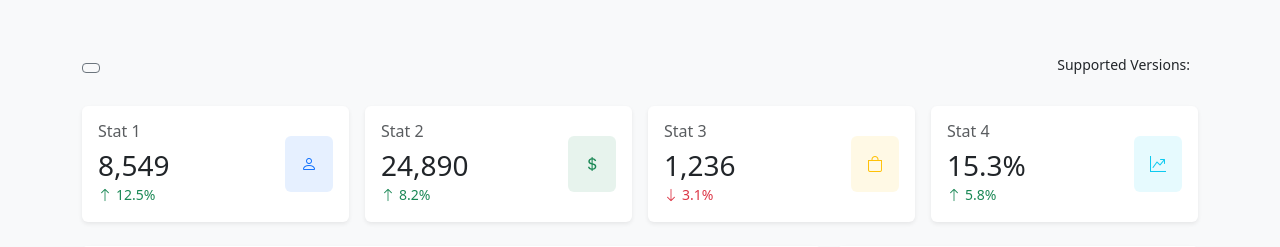
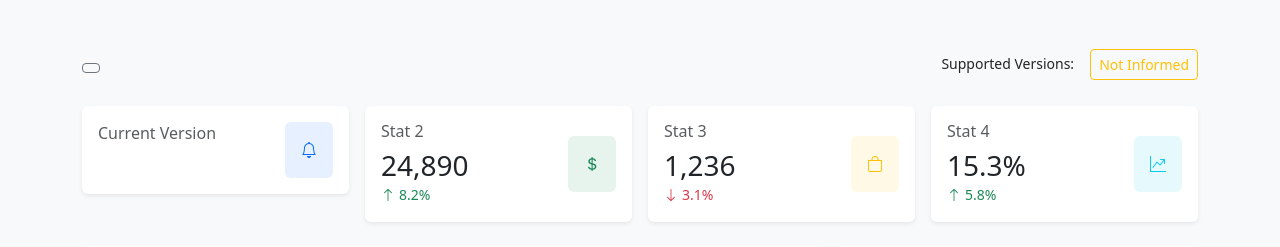
Before and after one commit to mariofix/limelight, a Flask app: template limelight/templates/website/project.html in a window 1280 px wide. Shown: the part 56-303 px from the top of the page. Run offline with Flask 3, Linux system fonts and the light colour scheme; the template is opened without the code that fills it, so the values that code supplies are empty; parts of the project's set-up code (start-up, migrations or seed data) failed here and were passed over; some libraries are stand-ins or nearby versions.

Commit message:
new urls

```diff
--- a/limelight/templates/website/project.html
+++ b/limelight/templates/website/project.html
@@ -10,10 +10,10 @@
 <meta name="author" content="{{ project.title }}">
 <meta name="language" content="English">
 <meta name="revisit-after" content="7 days">
-<link rel="canonical" href="https://flaskpackages.pythonanywhere.com/projects/{{ project.slug }}">
+<link rel="canonical" href="https://flaskpackages.pythonanywhere.com/project/{{ project.slug }}">
 <meta property="og:title" content="{{ project.title }}">
 <meta property="og:site_name" content="Flask Packages">
-<meta property="og:url" content="https://flaskpackages.pythonanywhere.com/projects/{{ project.slug }}">
+<meta property="og:url" content="https://flaskpackages.pythonanywhere.com/project/{{ project.slug }}">
 <meta property="og:description" content="{{ project.description }}">
 <meta property="og:type" content="website">
 
@@ -30,9 +30,13 @@
       </div>
       <div class="d-flex gap-2">
         <span class="btn border-0 btn-sm">Supported Versions:</span>
+        {% if project.supported_python %}
         {% for python_version in project.supported_python %}
         <button class="btn btn-outline-success btn-sm">{{ python_version }}</button>
         {% endfor %}
+        {% else %}
+        <button class="btn btn-outline-warning btn-sm">Not Informed</button>
+        {% endif%}
       </div>
     </div>
 
@@ -43,14 +47,17 @@
           <div class="card-body">
             <div class="d-flex justify-content-between align-items-center">
               <div>
-                <h6 class="text-muted mb-2">Stat 1</h6>
-                <h3 class="mb-0">8,549</h3>
-                <small class="text-success">
-                  <i class="bi bi-arrow-up me-1"></i>12.5%
+                <h6 class="text-muted mb-2">Current Version</h6>
+                <h3 class="mb-0">{{ project.pypi_data.info.version }}</h3>
+                <small class="text-danger">
+                  {% if project.pypi_data.info.yanked %}
+                  Yanked
+                  {% endif %}
+                  &nbsp;
                 </small>
               </div>
               <div class="bg-primary bg-opacity-10 p-3 rounded">
-                <i class="bi bi-person text-primary"></i>
+                <i class="bi bi-bell text-primary"></i>
               </div>
             </div>
           </div>
--- a/limelight/utils.py
+++ b/limelight/utils.py
@@ -9,7 +9,7 @@
 
 def expand_requires_python(requires_python, max_python_version="3.13"):
     if not requires_python:
-        raise ValueError("requires_python specifier cannot be empty.")
+        return []
 
     specifier = SpecifierSet(requires_python)
 
--- a/limelight/website/blueprint.py
+++ b/limelight/website/blueprint.py
@@ -54,8 +54,6 @@
 http://www.sitemaps.org/schemas/sitemap/0.9/sitemap.xsd">'
     )
     for project in projects:
-        sitemap = (
-            f"{sitemap}\n<url><loc>https://flaskpackages.pythonanywhere.com/projects/{project[0].slug}</loc></url>"
-        )
+        sitemap = f"{sitemap}\n<url><loc>https://flaskpackages.pythonanywhere.com/project/{project[0].slug}</loc><priority>1.00</priority></url>"
     sitemap = f"{sitemap}\n</urlset>"
     return Response(sitemap, mimetype="application/xml")
```
